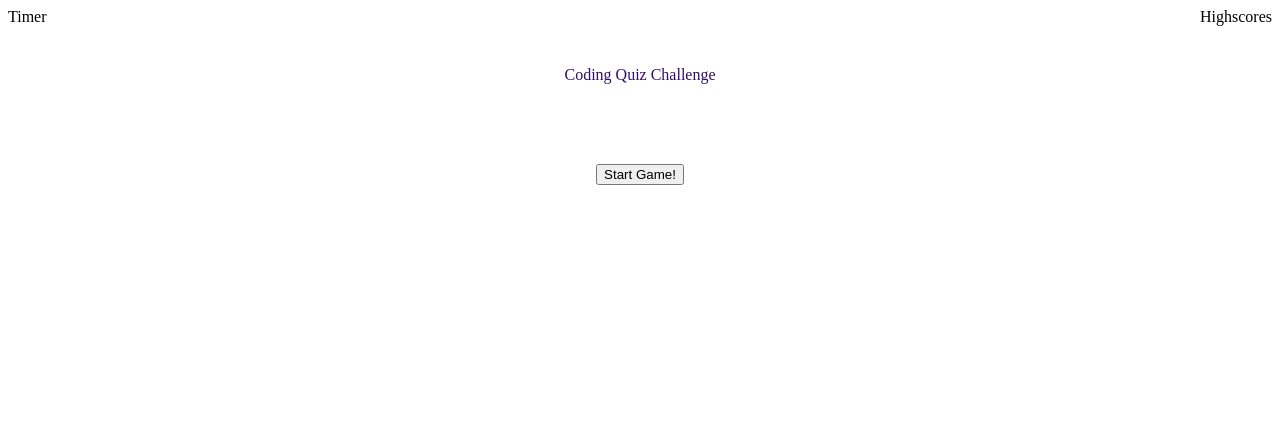
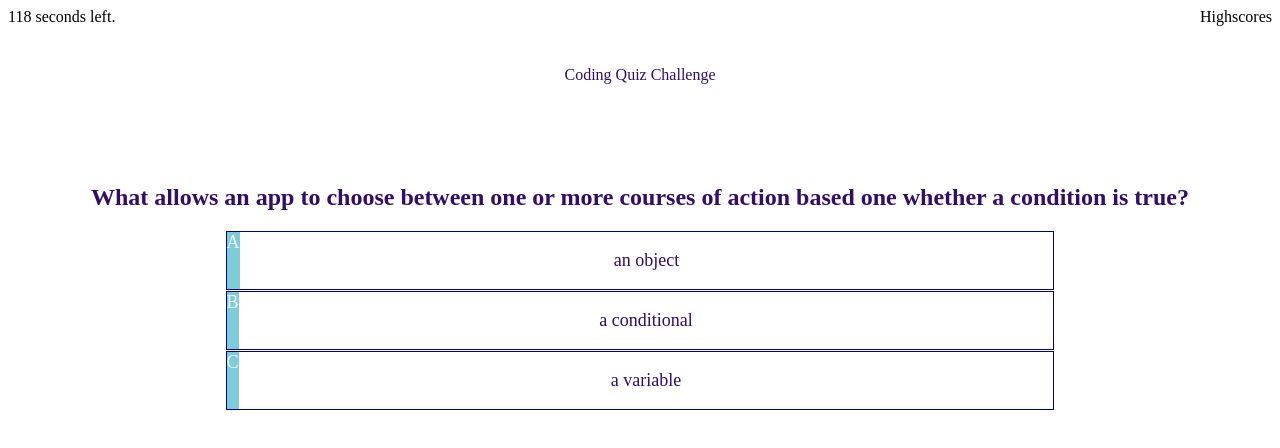
Before and after one commit to BarbaraShea/code-quiz, a plain HTML site: page index.html in a window 1280 px wide. Both pictures are taken after a click on the button "Start Game!". Drawn offline with Linux system fonts and the light colour scheme.

Commit message:
structural changes to javascript

```diff
--- a/assets/script.js
+++ b/assets/script.js
@@ -1,14 +1,38 @@
-var gamePlay = document.getElementById("questions");
+var gamePlay = document.getElementById("container");
+var question = document.getElementById("question")
+var choices = Array.from(document.getElementsByClassName("choice-text"));
 var timer = document.getElementById("timer");
-var highscores = document.getElementById("highscores");
-var startGame = document.querySelector("button")
-
+var startGame = document.querySelector("button");
+var score = 0;
+var currentQuestion= {};
+var questionCounter= 0;
+availableQuestions=[];
 
 //Questions and answer array`
 var questionsArray = [
-    {question:"What is the basic data structure of Javascript?", answers: { a:"a function", b: "an object", c: "a variable"}, correctAnswer:"b"},
-    {question:"What is used to perform the same action multiple times in a row?", answers: { a:"a loop", b: "a conditional", c: "a variable"}, correctAnswer:"a"},
-    {question:"What allows an app to choose between one or more courses of action based one whether a condition is true?", answers: { a:"an object", b: "a conditional", c: "a variable"}, correctAnswer:"b"},
+{
+    question:"What is the basic data structure of Javascript?",
+    choice1: "a function",
+    choice2: "an object",
+    choice3: "a variable",
+    correctAnswer: 2,
+},
+
+{
+    question:"What is used to perform the same action multiple times in a row?",
+    choice1: "a loop",
+    choice2: "a conditional",
+    choice3: "a variable",
+    correctAnswer: 1,
+},
+
+{
+    question:"What allows an app to choose between one or more courses of action based one whether a condition is true?",
+    choice1: "an object",
+    choice2: "a conditional",
+    choice3: "a variable",
+    correctAnswer: 2,
+},
 //     {question:"What is the basic data structure of Javascript?", answers: { a:"a function", b: "an object", c: "a variable"}, correctAnswer:"b"},
 //     {question:"What is the basic data structure of Javascript?", answers: { a:"a function", b: "an object", c: "a variable"}, correctAnswer:"b"},
 //     {question:"What is the basic data structure of Javascript?", answers: { a:"a function", b: "an object", c: "a variable"}, correctAnswer:"b"},
@@ -25,8 +49,8 @@ function showOrHideDiv() {
      v.style.display = "none";
   }
 }
+
 //timer
-
 var secondsLeft = 120;
 
 var setTime = function() {
@@ -45,7 +69,7 @@ var setTime = function() {
 }
 
 
-//start timer at button click
+//start timer and start game at button click
 
 startGame.addEventListener("click", setTime);
 
@@ -54,33 +78,51 @@ startGame.addEventListener("click", runQuestions);
 
 //Populates questions to the page
 function runQuestions(){
+      //hide start button
+      showOrHideDiv();
 
-        showOrHideDiv();
+      questionCounter = 0;
+      score = 0;
 
-        // questions
-        var questionEl = document.createElement("h1")
-        console.log(questionEl);
-        questionEl.innerHTML = questionsArray[0].question;
-        gamePlay.append(questionEl);
+      availableQuestions = [ ... questionsArray];
+      console.log(availableQuestions)
 
-        //answers
-     for (var i = 0; i < questionsArray.length; i++) {
-        var answerEl = document.createElement("button")
-        console.log(answerEl);
-        answerEl.innerHTML = questionsArray[0].answers;
-        gamePlay.append(answerEl);
+      getNewQuestion();
+}
 
-      }
+function getNewQuestion(){
 
+  if(availableQuestions.length === 0){
+    //place holder-- will ask for user initials and display highscores
+    alert("Game Over!");
+  }
 
-    }
+  questionCounter++;
+  var questionIndex = Math.floor(Math.random()* availableQuestions.length);
+  currentQuestion = availableQuestions[questionIndex];
+  question.textContent = currentQuestion.question;
 
-//logic for correct answers
+  choices.forEach(choice => {
+    var number = choice.dataset["number"];
+    choice.textContent = currentQuestion["choice" + number];
+  });
 
-var userAnswer = //click event?
+  availableQuestions.splice(questionIndex, 1);
+};
 
-if (userAnswer == correctAnswer){
-  highscores++;
-} else {
-  alert("Incorrect!");
+//user clicks
+choices.forEach(choice => {
+  choice.addEventListener("click", e => {
+    console.log(e.target);
+    var selectedChoice = e.target;
+    var selectedAnswer = selectedChoice.dataset["number"];
+
+    getNewQuestion();
+  });
+});
+
+function keepScore(){
+  if (selectedAnswer === correctAnswer){
+    console.log("Got It!");
+  }
 }
--- a/assets/style.css
+++ b/assets/style.css
@@ -20,6 +20,34 @@
     color: rgb(51, 13, 102);
   }
 
-ul {
-list-style: none;
-  }
+#container {
+  display: flex;
+  flex-wrap: wrap;
+  justify-content: center;
+}
+
+.choice-container {
+  display: flex;
+  text-align: center;
+  margin-bottom: 1px;
+  width: 70%;
+  font-size: large;
+  border: solid 0.5px navy;
+  background-color: white;
+  padding: 0%;
+}
+
+.choice-container:hover {
+  cursor: pointer;
+  box-shadow:20px 20px 50px grey;
+}
+
+.prefix {
+  background-color: rgb(124, 205, 216);
+  color: aliceblue;
+  margin: 0px;
+}
+
+.choice-text {
+  width: 100%;
+}
--- a/index.html
+++ b/index.html
@@ -17,8 +17,22 @@
     <section class = "gameplay">
         <div id="showOrHide">
             <button>Start Game!</button>
+        </div >
+        <div id = "container">
+            <h1 id="question"></h1>
+            <div class ="choice-container">
+                <p class="prefix">A</p>
+                <p class="choice-text" data-number="1"></p>
+            </div>
+            <div class ="choice-container">
+                <p class="prefix">B</p>
+                <p class="choice-text" data-number="2"></p>
+            </div>
+            <div class ="choice-container">
+                <p class="prefix">C</p>
+                <p class="choice-text" data-number="3"></p>
+            </div>
         </div>
-        <p id = "questions"></p>
     </section>
     <script src="assets/script.js"></script>
 </body>
```
